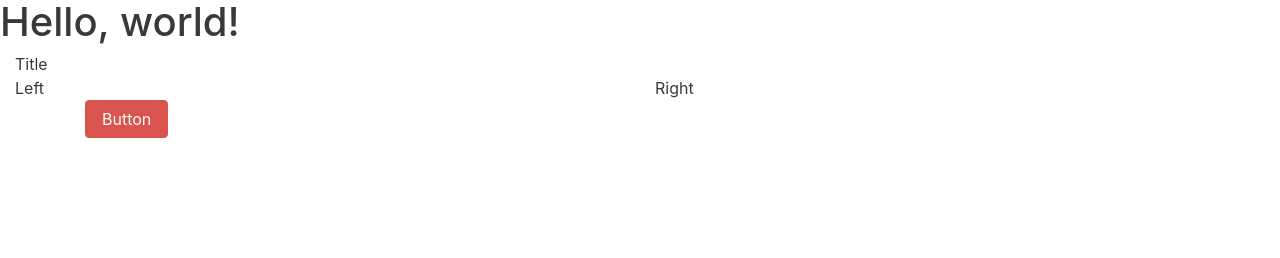
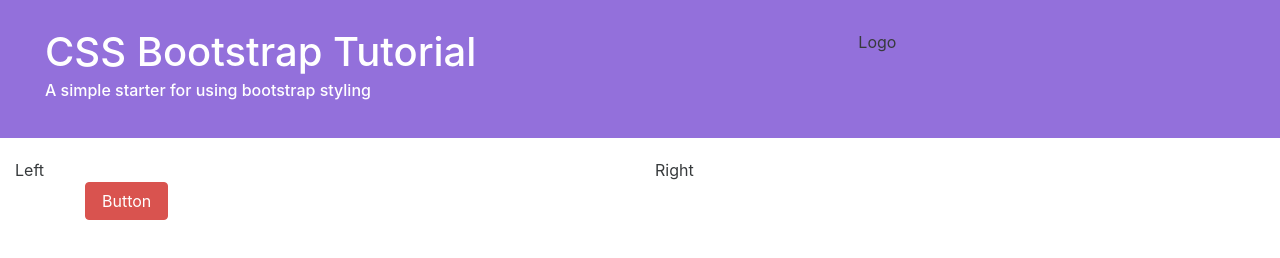
Before and after one commit to jkelso07/bootstrap-tutorial, a plain HTML site: page index.html in a window 1280 px wide. Drawn offline with Linux system fonts and the light colour scheme.

Commit message:
Add initial twitter bootstrap files and index

```diff
--- /dev/null
+++ b/css/app.css
@@ -0,0 +1,9 @@
+#page-header{
+    background-color: mediumpurple;
+    padding: 30px;
+    margin-bottom: 20px;
+}
+
+#page-header h1, h6{
+    color: #fff;
+}
--- a/index.html
+++ b/index.html
@@ -3,17 +3,21 @@
 <head>
     <meta charset="UTF-8">
     <title>Bootstrap Tutorial  |  INSTIL</title>
-
-    <!-- Bootstrap -->
     <link rel="stylesheet" href="css/bootstrap.css">
+    <link rel="stylesheet" href="css/app.css">
 </head>
 <body>
-    <h1>Hello, world!</h1>
+    <div class="container-fluid">
+        <div class="container">
 
-    <div class="container-fluid">
-        <div class="row">
-            <div class="col-md-12 text-center">
-                Title
+        </div>
+        <div class="row"  id="page-header">
+            <div class="col-md-8 ">
+                <h1>CSS Bootstrap Tutorial</h1>
+                <h6>A simple starter for using bootstrap styling</h6>
+            </div>
+            <div class="col-md-4 text-center">
+                Logo
             </div>
         </div>
         <div class="row">
```
Also changed, not shown: img/InstilLogo-140x140.png (added).
